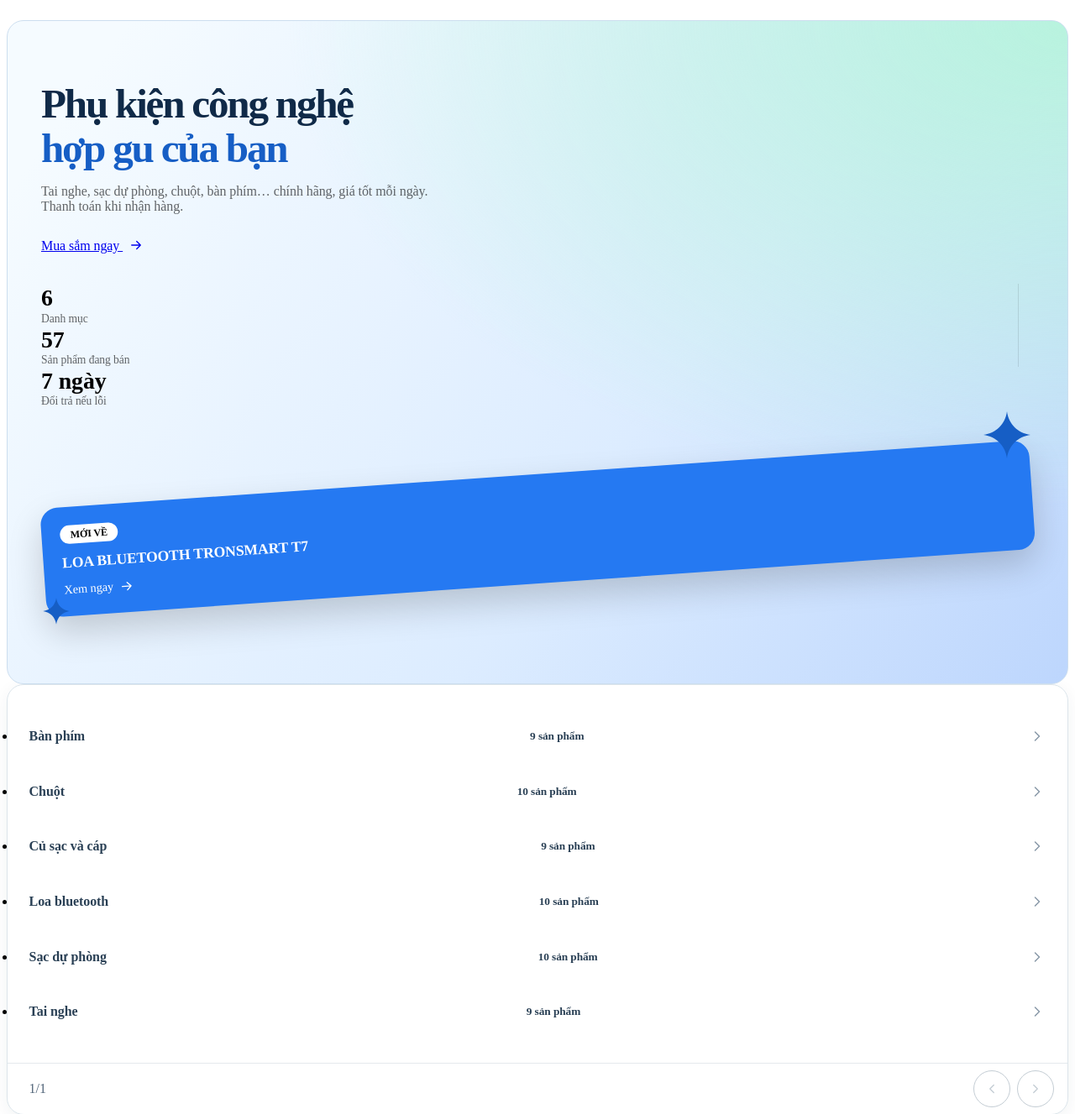
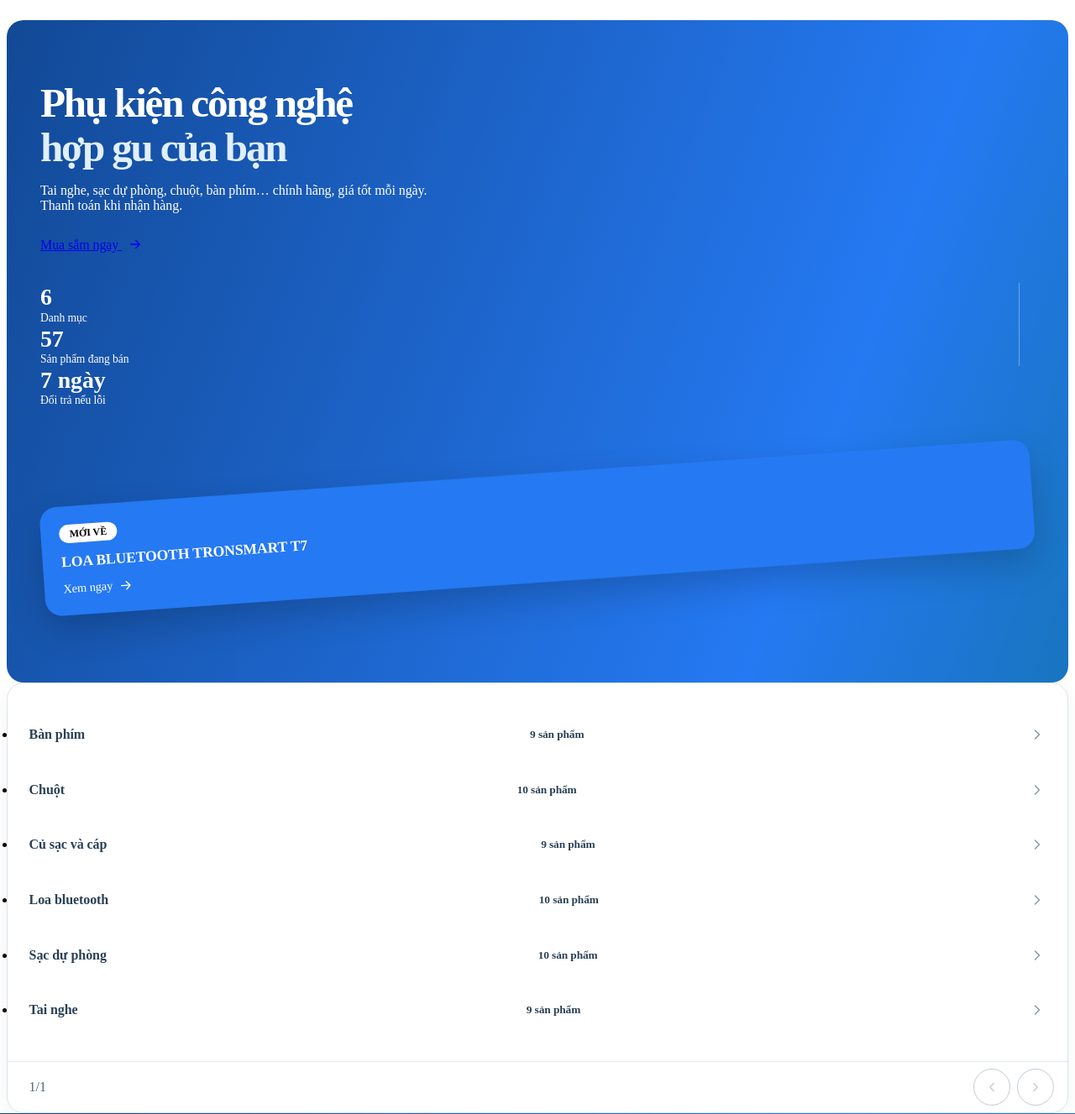
Before and after one commit to vietphubdp/cdtn2-10, a Laravel app: page / in a window 1280 px wide. Shown: the part 357-1684 px from the top of the page at 84% size. Run offline with Laravel 12, Linux system fonts and the light colour scheme; data comes from the database, SQL or seed files in the repository; style sheets or scripts are compiled from the project's sources; parts of the project's set-up code (start-up, migrations or seed data) failed here and were passed over.

Commit message:
feat(shop): cập nhật banner, thông báo giỏ hàng và nút theo dõi đơn

```diff
--- a/app/Http/Controllers/CartController.php
+++ b/app/Http/Controllers/CartController.php
@@ -40,7 +40,10 @@ class CartController extends Controller
         }
 
         // Số trên icon giỏ ở header tự cập nhật vì đọc từ session
-        return back()->with('success', "Đã thêm \"{$product->name}\" vào giỏ hàng.");
+        return back()->with([
+            'success' => "Đã thêm \"{$product->name}\" vào giỏ hàng.",
+            'cart_added' => true,
+        ]);
     }
 
     public function update(UpdateCartRequest $request, int $productId, CartService $cart)
--- a/resources/css/app.css
+++ b/resources/css/app.css
@@ -933,14 +933,12 @@ hr {
     min-height: 22rem;
     padding: 2.5rem;
     border-radius: 20px;
-    border: 1px solid #ccdeef;
-    background:
-        radial-gradient(ellipse at 100% 0%, #b8f3de, transparent 52%),
-        linear-gradient(125deg, #f5fbff 8%, #dcecff 60%, #bdd6fd);
+    background: var(--ts-brand-gradient);
+    color: white;
 }
 
 .hero-title {
-    color: #102a48;
+    color: inherit;
     font-size: clamp(2.15rem, 1.15rem + 2.4vw, 3.45rem);
     text-transform: none;
     line-height: 1.07;
@@ -951,8 +949,15 @@ hr {
 
 .hero-title em {
     display: block;
-    color: var(--ts-brand-dark);
+    color: #e0efff;
     font-style: normal;
+}
+
+.hero-banner .btn-light {
+    --bs-btn-color: var(--ts-brand-dark);
+    --bs-btn-hover-color: #124996;
+    --bs-btn-hover-bg: #e0efff;
+    --bs-btn-hover-border-color: #e0efff;
 }
 
 .hero-banner .btn .icon {
@@ -960,7 +965,6 @@ hr {
 }
 
 .hero-text {
-    color: rgba(0, 0, 0, 0.6);
     max-width: 30rem;
     margin-bottom: 1.75rem;
 }
@@ -973,7 +977,7 @@ hr {
 .hero-stats > div {
     padding-right: 1.1rem;
     margin-right: 1.1rem;
-    border-right: 1px solid rgba(0, 0, 0, 0.1);
+    border-right: 1px solid rgb(255 255 255 / 35%);
 }
 
 .hero-stats > div:last-child {
@@ -989,7 +993,6 @@ hr {
 
 .hero-stat-label {
     font-size: 0.85rem;
-    color: rgba(0, 0, 0, 0.6);
 }
 
 .hero-stat-value,
@@ -1017,27 +1020,11 @@ hr {
     }
 }
 
-/* Ảnh SP xếp chồng + ngôi sao trang trí bên phải banner */
+/* Ảnh SP xếp chồng bên phải banner */
 .hero-visual {
     position: relative;
     height: 100%;
     min-height: 18rem;
-}
-
-.hero-spark {
-    position: absolute;
-    color: var(--ts-brand-dark);
-    z-index: 2;
-}
-
-.hero-spark-lg {
-    top: 0;
-    right: 0;
-}
-
-.hero-spark-sm {
-    bottom: 1.5rem;
-    left: 0;
 }
 
 .hero-shot {
--- a/resources/views/partials/flash.blade.php
+++ b/resources/views/partials/flash.blade.php
@@ -1,5 +1,14 @@
 {{-- Thông báo sau khi thao tác: controller gọi ->with('success', '...') hoặc ->with('error', '...') --}}
-@if (session('success'))
+@if (session('cart_added') && session('success'))
+    <div class="cart-notice alert alert-dismissible show" role="status">
+        @include('partials.icon', ['name' => 'check-circle', 'size' => 24])
+        <div>
+            <p class="mb-2">{{ session('success') }}</p>
+            <a href="{{ route('cart.index') }}" class="btn btn-dark btn-sm">Xem giỏ hàng</a>
+        </div>
+        <button type="button" class="btn-close" data-bs-dismiss="alert" aria-label="Đóng thông báo"></button>
+    </div>
+@elseif (session('success'))
     <div class="alert alert-success alert-dismissible fade show" role="alert">
         {{ session('success') }}
         <button type="button" class="btn-close" data-bs-dismiss="alert" aria-label="Đóng"></button>
--- a/resources/views/shop/home.blade.php
+++ b/resources/views/shop/home.blade.php
@@ -16,7 +16,7 @@
                     <div class="col-md-8">
                         <h1 class="display-title hero-title">Phụ kiện công nghệ <em>hợp gu của bạn</em></h1>
                         <p class="hero-text">Tai nghe, sạc dự phòng, chuột, bàn phím… chính hãng, giá tốt mỗi ngày. Thanh toán khi nhận hàng.</p>
-                        <a href="{{ route('products.index') }}" class="btn btn-dark btn-lg">Mua sắm ngay @include('partials.icon', ['name' => 'arrow-right', 'size' => 18])</a>
+                        <a href="{{ route('products.index') }}" class="btn btn-light btn-lg">Mua sắm ngay @include('partials.icon', ['name' => 'arrow-right', 'size' => 18])</a>
 
                         <div class="hero-stats d-flex">
                             <div>
@@ -36,8 +36,6 @@
 
                     <div class="col-md-4 d-none d-md-block">
                         <div class="hero-visual">
-                            <span class="hero-spark hero-spark-lg">@include('partials.icon', ['name' => 'sparkle', 'size' => 64])</span>
-                            <span class="hero-spark hero-spark-sm">@include('partials.icon', ['name' => 'sparkle', 'size' => 36])</span>
                             @forelse ($heroProducts as $product)
                                 <a href="{{ route('products.show', $product->slug) }}" class="hero-shot hero-shot-{{ $loop->iteration }}">
                                     <img src="{{ $product->image_url }}" alt="{{ $product->name }}">
```
Also changed, not shown: other parts of resources/css/app.css (+32 -0 lines), resources/views/shop/success.blade.php (+9 -6 lines), tests/Feature/CartTest.php (+5 -2 lines), tests/Feature/CheckoutTest.php (+1 -0 lines).
